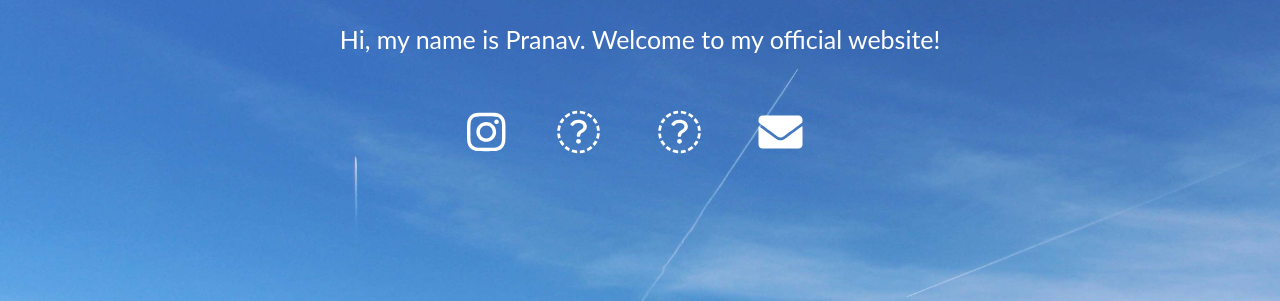
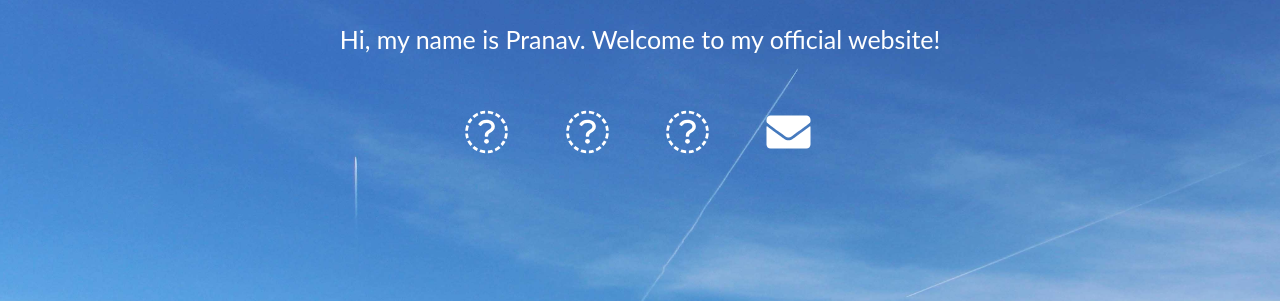
Before and after one commit to pranavmital/pranavmital.github.io, a Jekyll site: the page built from index.html, in a window 1280 px wide. Shown: the part 402-703 px from the top of the page. Built offline with Jekyll 4.4.1, drawn with Linux system fonts in a browser that asks for light colours; nearby versions of some CDN libraries; library files that are not in the unit come from our copies.

Commit message:
Revert "IG"
This reverts commit 44806e69130815e09d5ae6c062617a7224f3edd1.

```diff
--- a/_includes/header.html
+++ b/_includes/header.html
@@ -14,7 +14,7 @@
                         <a href="https://www.instagram.com/pranavmital" class="btn btn-default btn-lg" style="
                             font-size: 44px;
                             color:  white;
-                            "><i class="fab fa-instagram"></i></i> </a>
+                            "><i class="fa fa-instagram fa-fw"></i> </a>
                     </li>
 
                     <li>
```
Also changed, not shown: 1 other file.
